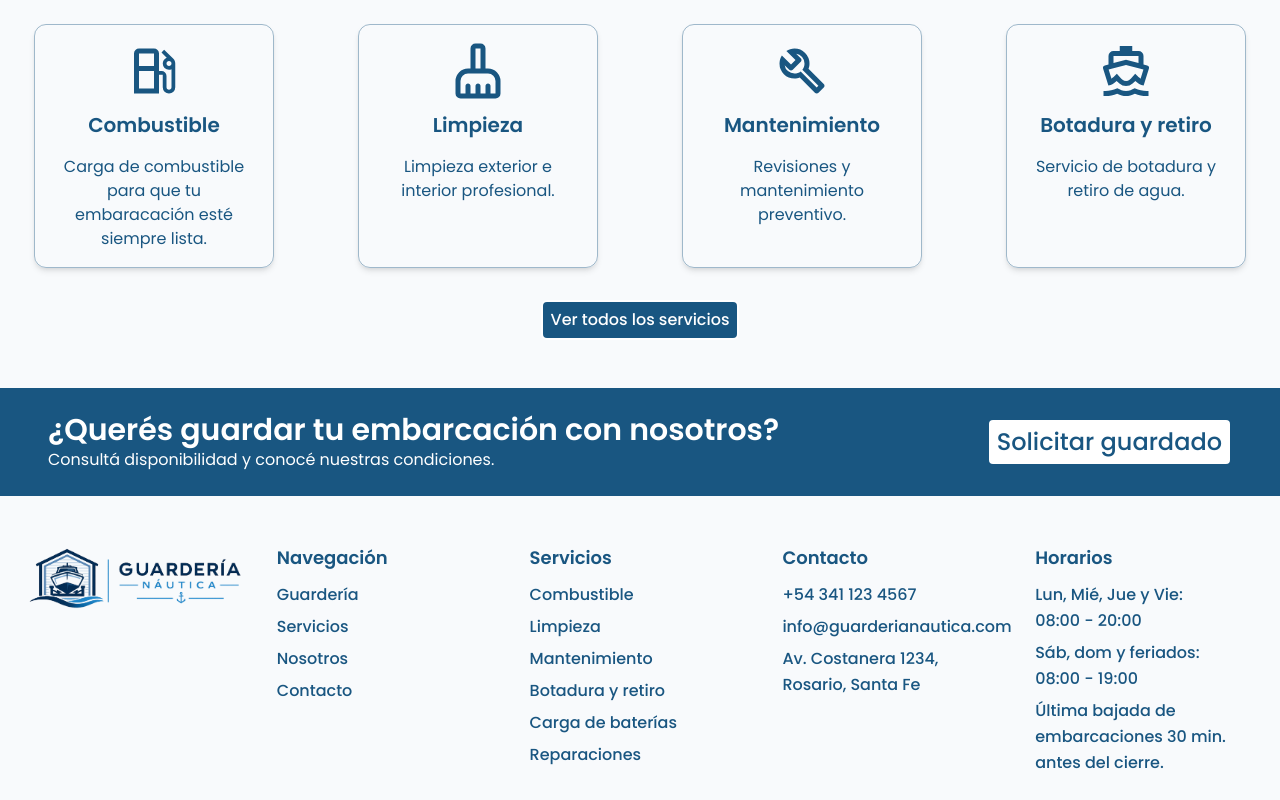
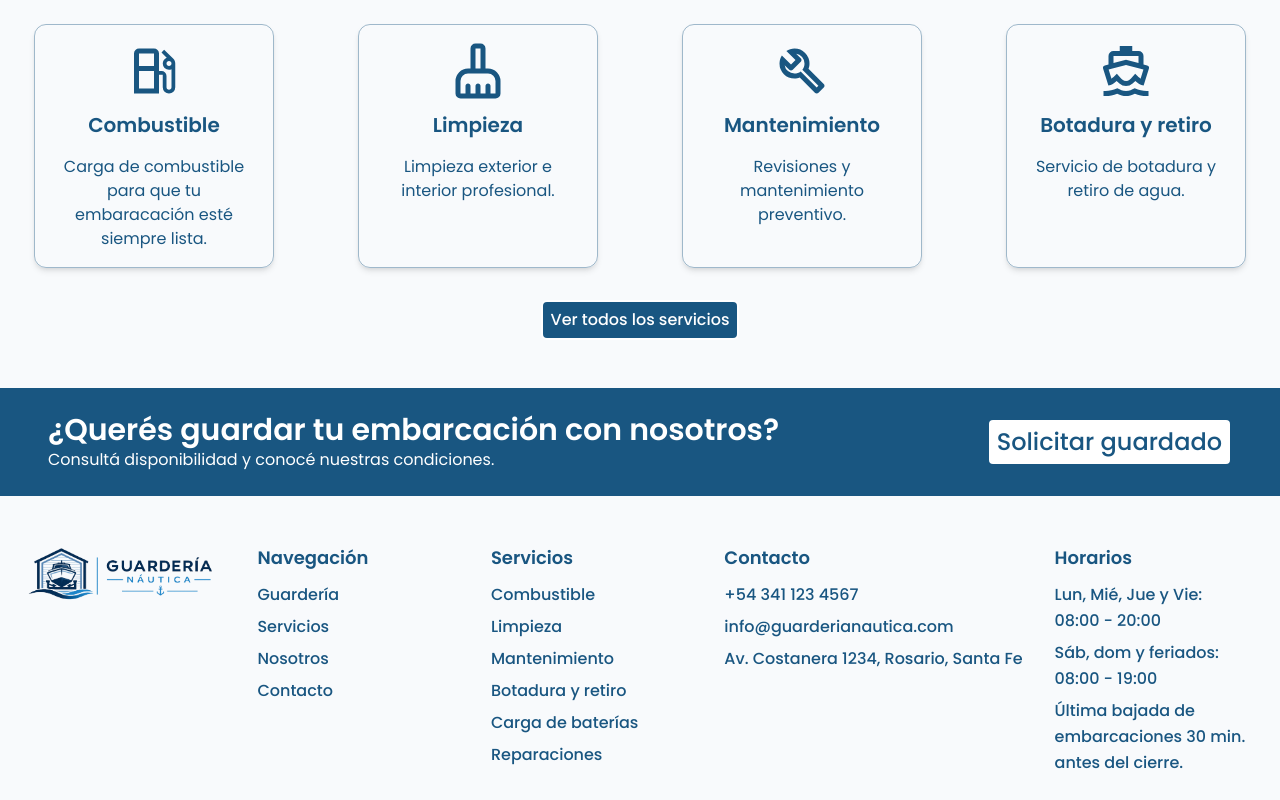
Before and after one commit to Martiks38/frontend_dsw, a Next.js app: page / in a window 1280 px wide. Shown: the part 1072-1872 px from the top of the page. Built offline with nearby package versions, Linux system fonts and the light colour scheme.

Commit message:
refactor(Footer): update structure and styles

```diff
--- a/src/components/layout/Footer/Footer.tsx
+++ b/src/components/layout/Footer/Footer.tsx
@@ -52,17 +52,19 @@ function FooterItemContent({ item }: { item: FooterColumn['items'][number] }) {
 
   if (item.action === 'copy') {
     const handleCopy = async () => {
-      await navigator.clipboard.writeText(item.label);
+      const normalizedText = item.label.replaceAll(' ', '');
+
+      await navigator.clipboard.writeText(normalizedText);
       showToast('Copiado al portapapeles');
     };
 
     return (
       <button
-        onClick={handleCopy}
+        onClick={() => handleCopy()}
         type="button"
         className={baseInteractiveStyles}
       >
-        <FormattedItemText text={item.label} />
+        {item.label}
       </button>
     );
   }
@@ -121,15 +123,17 @@ function FooterColumnContent({
 
 export default function Footer({ columns, logoSrc, logoAlt }: FooterProps) {
   return (
-    <footer className="grid grid-cols-1 items-start gap-8 px-6 pt-12 pb-6 sm:grid-cols-2 md:grid-cols-5">
+    <footer className="grid grid-cols-1 items-start gap-8 px-6 pt-12 pb-6 sm:grid-cols-2 md:grid-cols-[1fr_1fr_1fr_auto_1fr]">
+      <div className="max-w-48">
         <Image
           src={logoSrc}
           alt={logoAlt}
           width={195}
           height={65}
-        className="h-auto w-full max-w-45 object-contain"
+          className="h-auto w-full object-contain"
           priority
         />
+      </div>
       {columns.map((col) => {
         const normalizedTitle = normalizeString(col.title);
         const titleId = `footer-${normalizedTitle}`;
```
Also changed, not shown: 1 other file (tests, documents, lock files or other folders). Lines whose indentation alone changed are shown as unchanged.
